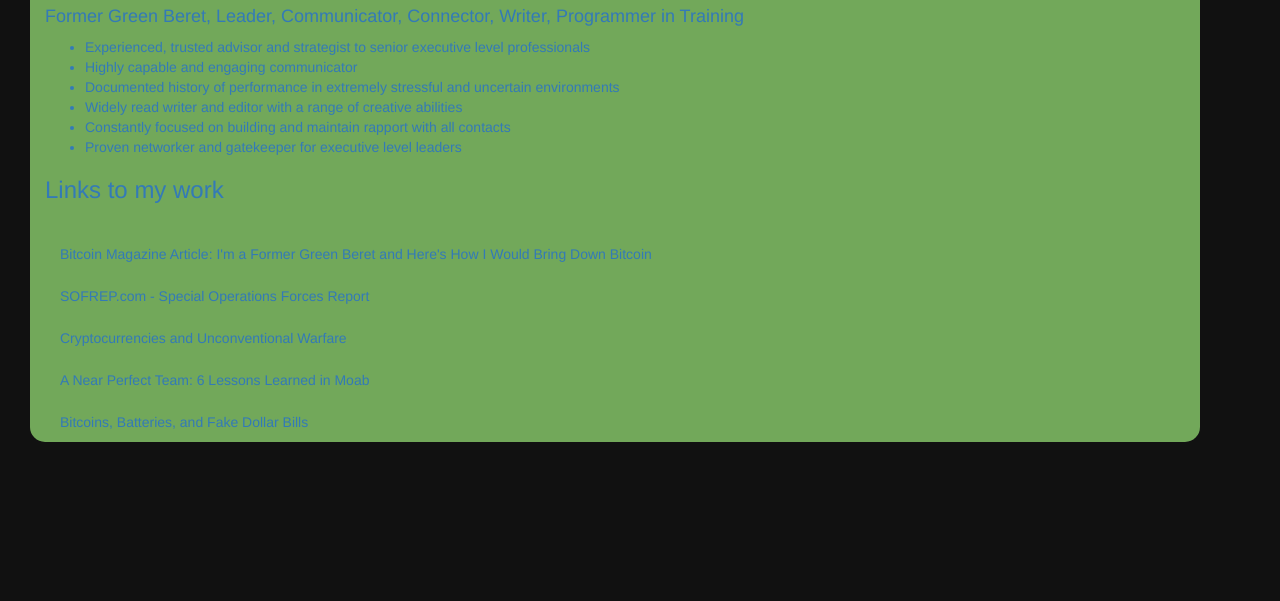
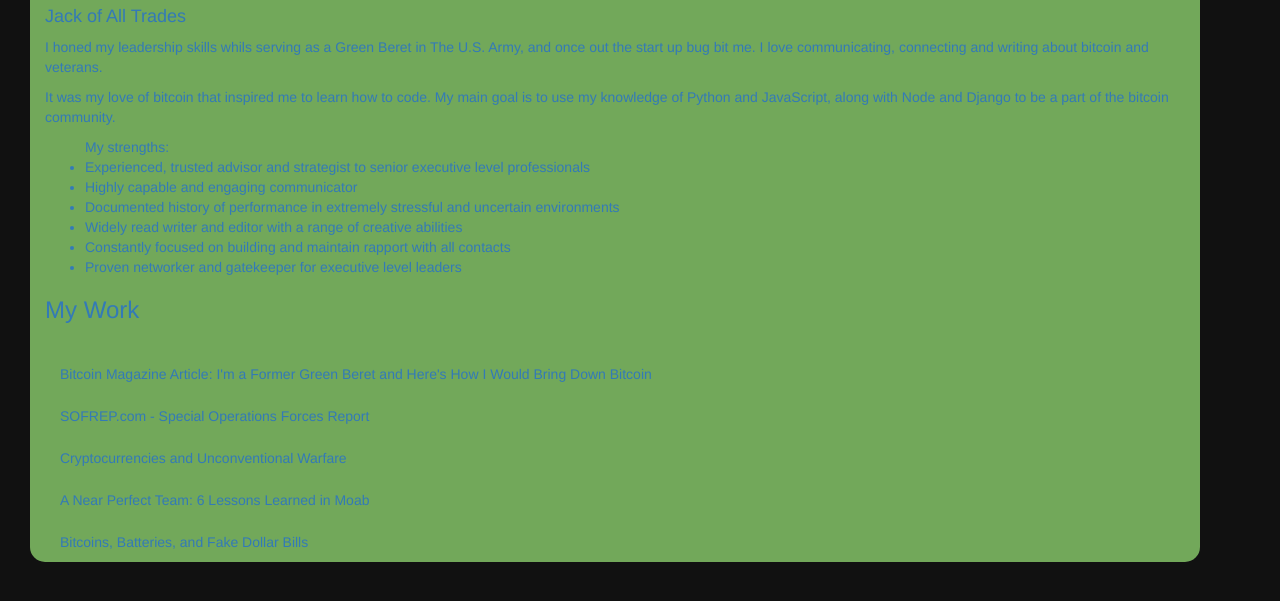
Before and after one commit to blakemiles/vetswhocode, a plain HTML site: page website/index.html in a window 1280 px wide. Shown: the part 109-710 px from the top of the page. Drawn offline with nearby package versions, Linux system fonts and the light colour scheme; files that its build step writes are made by us from their sources.

Commit message:
Made several edits.
There were several closing p tags but no opening tags so I fixed that. Also had a </li> </ul> mixed up as well as added text to spice it up. May I suggest instead of links you use iframes https://developer.mozilla.org/en-US/docs/Web/HTML/Element/iframe

```diff
--- a/website/index.html
+++ b/website/index.html
@@ -2,7 +2,7 @@
 <html lang="en">
 
 <head>
-  <title>digital resume - blake miles</title>
+  <title>Blake Miles | Veteran, Developer, Bitcoin Fanatic</title>
   <meta charset="utf-8">
   <meta name="viewport" content="width=device-width, initial-scale=1">
   <link rel="stylesheet" href="http://maxcdn.bootstrapcdn.com/bootstrap/3.3.6/css/bootstrap.min.css">
@@ -38,20 +38,25 @@
         <br>
         <br>
         <h3>About Me</h3>
-        <h4>Former Green Beret, Leader, Communicator, Connector, Writer, Programmer in Training
+        <h4>Jack of All Trades</h4>
+        <p>
+          I honed my leadership skills whils serving as a Green Beret in The U.S. Army, and once out the start up bug bit me.
+          I love communicating, connecting and writing about bitcoin and veterans.
         </p>
-      </h4>
+        <p>
+          It was my love of bitcoin that inspired me to learn how to code. My main goal is to use my knowledge of Python and JavaScript,
+          along with Node and Django to be a part of the bitcoin community.
+        </p>
         <ul>
+          My strengths:
           <li>Experienced, trusted advisor and strategist to senior executive level professionals </li>
           <li>Highly capable and engaging communicator</li>
           <li>Documented history of performance in extremely stressful and uncertain environments</li>
           <li> Widely read writer and editor with a range of creative abilities </li>
           <li> Constantly focused on building and maintain rapport with all contacts</li>
-          <li> Proven networker and gatekeeper for executive level leaders</ul>
-        </li>
-        </p>
-
-        <h3 class="text-left">Links to my work</h3>
+          <li> Proven networker and gatekeeper for executive level leaders</li>
+        </ul>
+        <h3 class="text-left">My Work</h3>
         <ul class="nav-pills nav-stacked nav">
           <li><a href="https://bitcoinmagazine.com/articles/i-m-a-former-green-beret-here-s-how-i-would-bring-down-bitcoin-1456165726">Bitcoin Magazine Article: I'm a Former Green Beret and Here's How I Would Bring Down Bitcoin</a>
             <li><a href="http://www.sofrep.com/author/blake-miles">SOFREP.com - Special Operations Forces Report </a>
```
